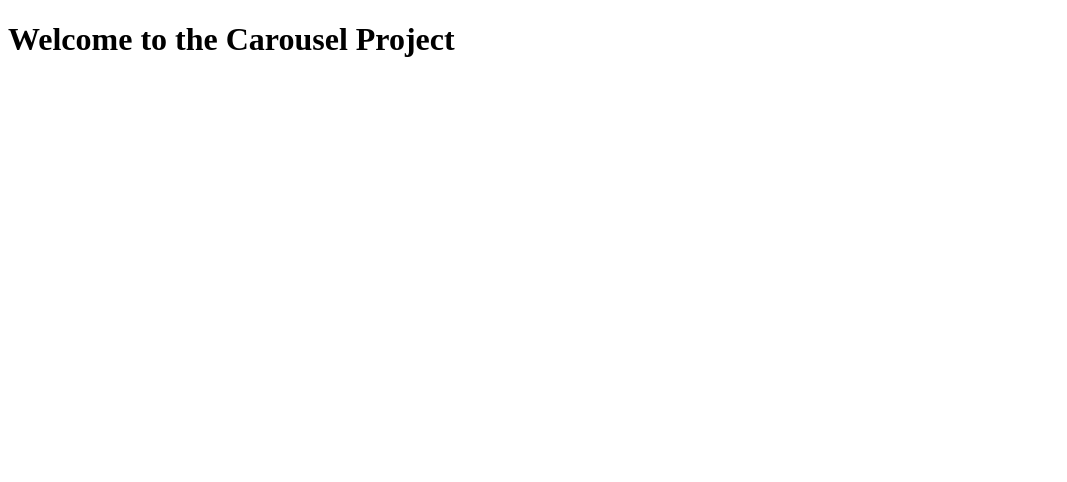
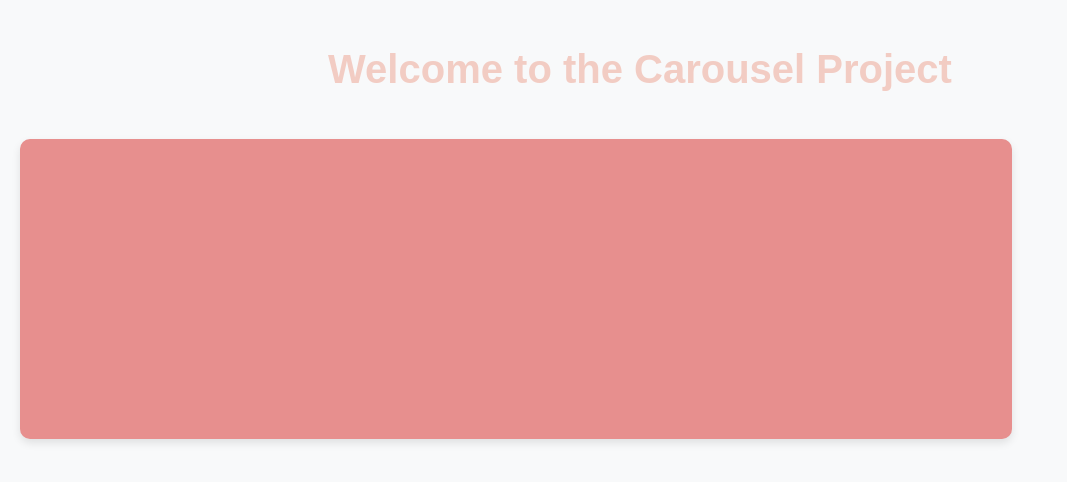
Before and after one commit to brrrrdy/Carousel, a website built with webpack: page src/index.html in a window 1280 px wide. Shown: the whole page, without its empty margins (0-1067 px from the left). Built offline with nearby package versions, Linux system fonts and the light colour scheme.

Commit message:
css setup

```diff
--- a/src/index.html
+++ b/src/index.html
@@ -8,8 +8,10 @@
   </head>
   <body>
     <div class="home-container">
-        <div class="home-header">
-            <h1>Welcome to the Carousel Project</h1>
+      <div class="home-header">
+        <h1>Welcome to the Carousel Project</h1>
+      </div>
+      <div class="carousel"></div>
       <div class="home-content"></div>
     </div>
   </body>
--- a/src/styles.css
+++ b/src/styles.css
@@ -2,10 +2,62 @@
 :root {
   --primary: #f2ccc3;
   --secondary: #e78f8e;
-    --tertiary: #d4a5a5;
+  --tertiary: #d4a5a5;
   --accent: #ffe6e8;
   --light: #f8f9fa;
   --dark: #212529;
   --gray: #6c757d;
   --white: #ffffff;
 }
+
+body {
+  font-family: "Arial", sans-serif;
+  background-color: var(--light);
+  color: var(--dark);
+  margin: 0;
+  padding: 0;
+}
+
+/* Home Container */
+.home-container {
+  display: grid;
+  grid-template-rows: auto 1fr;
+  height: 100vh;
+  padding: 20px;
+  box-sizing: border-box;
+}
+
+/* Home Header */
+
+.home-header {
+  text-align: center;
+  margin-bottom: 20px;
+}
+
+.home-header h1 {
+  font-size: 2.5rem;
+  color: var(--primary);
+}
+
+/* Home Content */
+
+.home-content {
+  display: flex;
+  flex-direction: column;
+  align-items: center;
+  justify-content: center;
+  height: 100%;
+}
+
+/* Carousel */
+
+.carousel {
+  width: 80%;
+  height: 300px;
+  background-color: var(--secondary);
+  border-radius: 10px;
+  box-shadow: 0 4px 8px rgba(0, 0, 0, 0.1);
+  display: flex;
+  align-items: center;
+  justify-content: center;
+}
```
